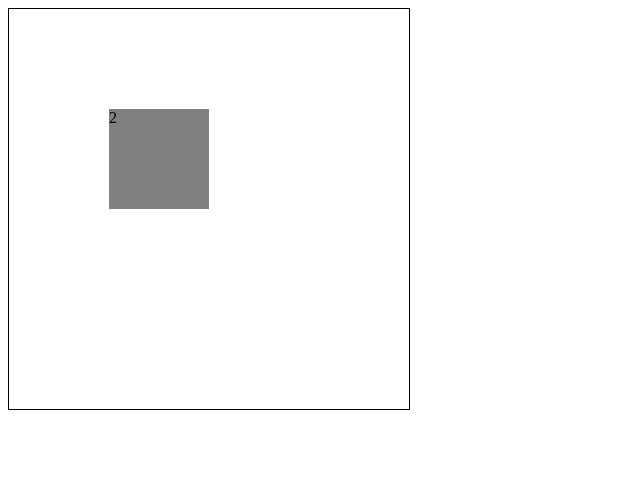
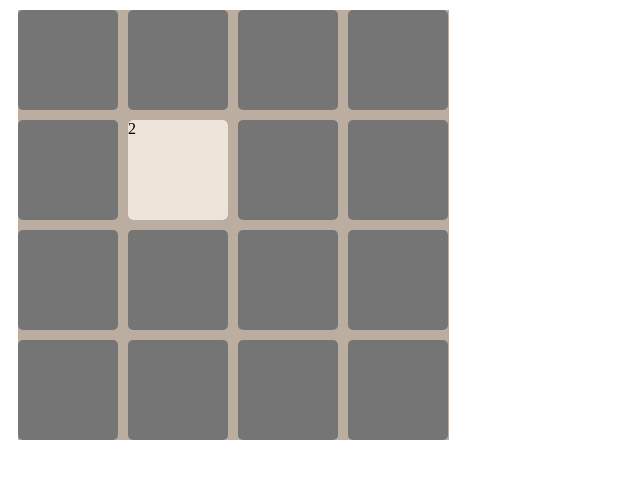
Before and after one commit to YaroslavTER/2048, a website built with Parcel: page src/index.html in a window 1280 px wide. Shown: the whole page, without its empty margins (0-640 px from the left). Built offline with nearby package versions, Linux system fonts and the light colour scheme.

Commit message:
The grid has been made prettier. `z-index` calculation has been changed.

```diff
--- a/src/index.html
+++ b/src/index.html
@@ -8,6 +8,24 @@
 <body>
     <div class="container">
     </div>
+    <div class="wrapper">
+        <div class="place"></div>
+        <div class="place"></div>
+        <div class="place"></div>
+        <div class="place"></div>
+        <div class="place"></div>
+        <div class="place"></div>
+        <div class="place"></div>
+        <div class="place"></div>
+        <div class="place"></div>
+        <div class="place"></div>
+        <div class="place"></div>
+        <div class="place"></div>
+        <div class="place"></div>
+        <div class="place"></div>
+        <div class="place"></div>
+        <div class="place"></div>
+    </div>
     <script src="./index.js"></script>
 </body>
 </html>
--- a/src/moveCalculator.js
+++ b/src/moveCalculator.js
@@ -1,6 +1,6 @@
 const size = {
   grid: 3,
-  cell: 100,
+  cell: 110,
   calculateMoveListLength: 4
 };
 
@@ -205,17 +205,17 @@ const joinPair = (
     return {
       pair: [
         {
-          ...subList[i],
-          number: number * 2,
+          ...subList[nextIndex],
+          number: nextNumber,
+          needToRemove: true,
           margin: {
             [moveMarginName]: resultMoveMargin,
             [pivotMarginName]: pivotMargin
           }
         },
         {
-          ...subList[nextIndex],
-          number: nextNumber,
-          needToRemove: true,
+          ...subList[i],
+          number: number * 2,
           margin: {
             [moveMarginName]: resultMoveMargin,
             [pivotMarginName]: pivotMargin
--- a/src/render.js
+++ b/src/render.js
@@ -52,7 +52,7 @@ const renderItemList = (itemList) => {
 
   clearChildElements(container);
   itemList.forEach((item) =>
-    createBox(item, container, zIndexCounter--)
+    createBox(item, container, zIndexCounter++)
   );
 }
 
@@ -102,11 +102,11 @@ const updateRenderredItemList = (itemList, prevList) => {
     const {key: currentItemKey} = item;
     const prevItem = prevList.filter(({key}) => key === currentItemKey)[0];
     const {margin: prevMargin} = prevItem || {margin:{}};
-    updateBox(item, prevMargin, zIndexCounter--);
+    updateBox(item, prevMargin, zIndexCounter++);
     if(!prevItem) {
       setTimeout(function() {
         const container = document.getElementsByClassName('container')[0];
-        createBox(item, container, zIndexCounter--);
+        createBox(item, container, zIndexCounter++);
       }, 0);
     }
   });
--- a/src/style.scss
+++ b/src/style.scss
@@ -1,16 +1,44 @@
 .container {
-  width: 400px;
-  height: 400px;
-  border: 1px solid black;
+  margin-left: 10px;
+  margin-top: 10px;
+  width: 429px;
+  height: 431px;
+
+  .box {
+
+    height: 100px;
+    width: 100px;
+    position: absolute;
+    border-radius: 5px;
+    background-color: #eee4da;
+
+    &__animation {
+      transition: margin 1s;
+    }
+  }
 }
 
-.box {
-  height: 100px;
-  width: 100px;
+.wrapper {
+
+  width: 431px;
+  display: grid;
+  grid-gap: 10px;
+  margin-left: 10px;
+  margin-top: -431px;
+  grid-template-columns: repeat(6, 100px);
+  grid-template-rows: 100px 100px 100px 100px;
+  grid-auto-flow: column;
+  background-color: #bbada0;
   position: absolute;
-  background-color: gray;
+  z-index: -2;
 
-  &__animation {
-    transition: margin 0.2s;
+  .place {
+
+    background-color: #757575;
+    color: #fff;
+    border-radius: 5px;
+    padding: 20px;
+    font-size: 150%;
+    position: relative;
   }
 }
```
